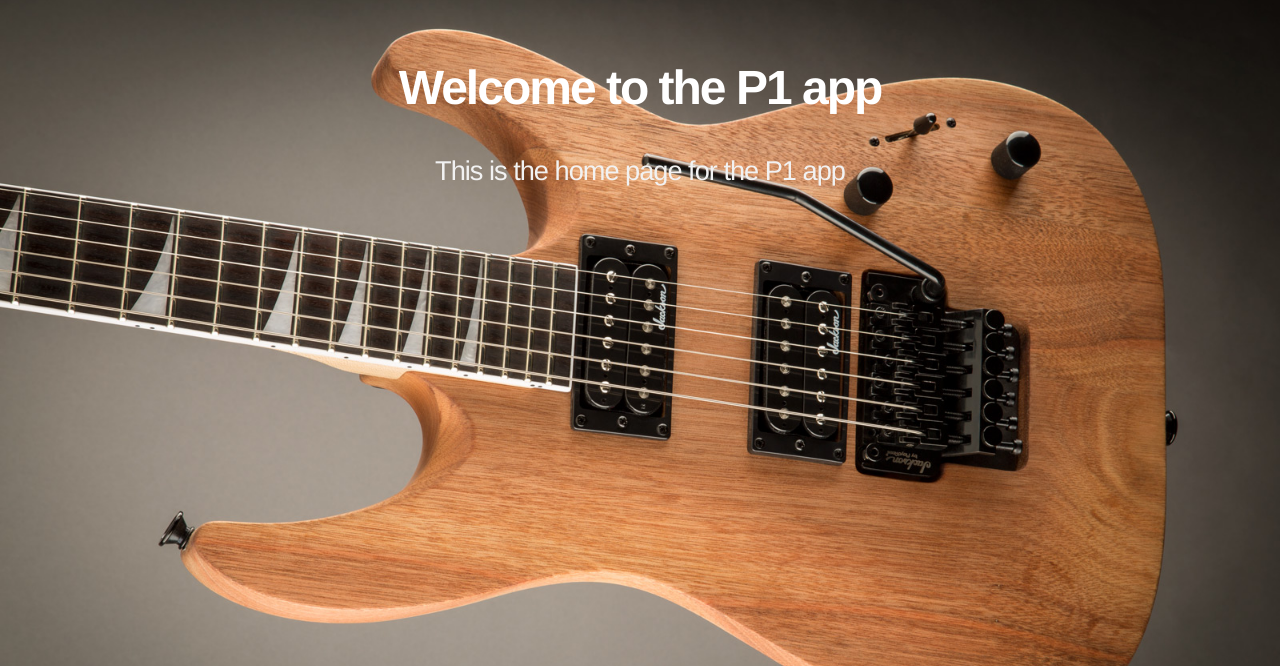
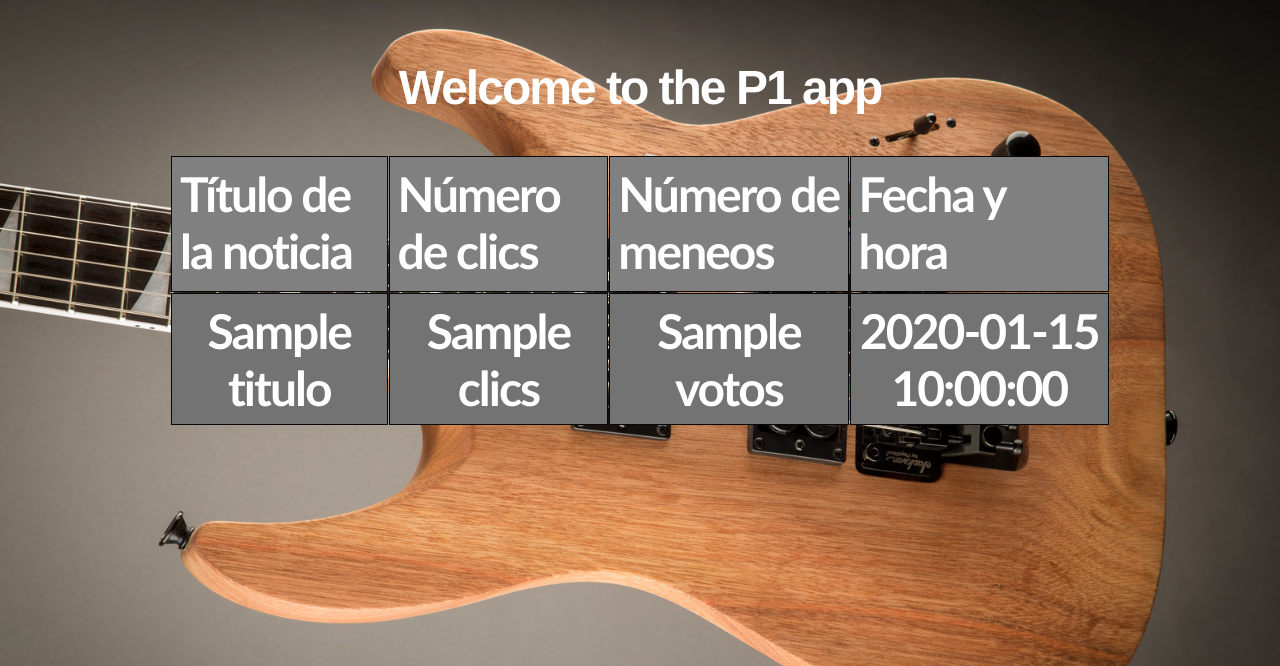
Before and after one commit to galledohm/ComputacionRed, a Flask app: template P1/app/templates/home.html in a window 1280 px wide. Shown: the part 35-701 px from the top of the page. Run offline with Flask 2, Linux system fonts and the light colour scheme; the template is opened without the code that fills it: most values are stand-ins (such as "Sample title", 1, 10 or a date in 2020).

Commit message:
Cambios minimos

```diff
--- a/P1/app/routes.py
+++ b/P1/app/routes.py
@@ -1,11 +1,40 @@
+#!/usr/bin/python3
+# -*- coding: utf-8 -*-
 from flask import Flask, render_template
+import urllib.request as urlreq
+import re
+import datetime
 
 app = Flask(__name__)
+
+def proc_data():
+    #Obtencion de la pagina web
+    req = urlreq.Request('https://meneame.net')
+    html = urlreq.urlopen(req).read()
+    html_text = html.decode(encoding='UTF-8')   #byte-type a texto
+
+    #El contenido del título es el único ubicado en el header tipo 2, por tanto, se extraen todas las cadenas entre dichos tags
+    titulo_h2 = re.findall('<h2>(.*?)</h2>',html_text)  #Ahorra usar reg.exp de urls
+    titulo = re.findall('>(.*?)</a>',titulo_h2[0])  #Tratamos la cadena obtenida para obtener solo el título
+    print ('Titulo:', titulo)
+
+    n_clics = re.findall('<div class="clics">  (\d+) clics  </div>',html_text)
+    n_clics_first = n_clics[0]
+    print ('N_Clics:', n_clics_first)
+
+    n_votos = re.findall('<a id="a-votes-\d{7}" href="/story/([a-z0-9]+-?)+\d?">(\d+)</a>',html_text)
+    n_votos_first = n_votos[0][1]
+    print ('NVotos:', n_votos_first)
+
+    #Obtencion de la fecha y hora del sistema
+    fecha = datetime.datetime.now()
+    return titulo,n_clics_first,n_votos_first,fecha
 
 @app.route('/')
 @app.route('/index')
 def home():
-  return render_template('home.html')
+    titulo,clics,votos,fecha = proc_data()
+    return render_template('home.html', titulo=titulo, clics=clics,votos=votos, fecha=fecha.strftime('%Y-%d%m %H:%M:%S'))
 
 @app.route('/about')
 def about():
--- a/P1/app/static/css/main.css
+++ b/P1/app/static/css/main.css
@@ -1,3 +1,32 @@
+#home {
+    font-family: "Trebuchet MS", Arial, Helvetica, sans-serif;
+    border-collapse: separate;
+    border-spacing:1px;
+    width: 100%;
+}
+
+#home th, #home td {
+    border: 1px solid #080808;
+    text-align: center;
+    padding: 8px;
+}
+
+#home tr:nth-child(even) {
+   background-color: #737373;
+}
+
+#home tr:hover {
+   background-color: #cccccc;
+}
+
+#home th {
+   padding-top: 12ps;
+   padding-bottom: 12px;
+   text-align: left;
+   background-color: #808080;
+   color: white;
+}
+
 body {
   margin: 0;
   padding: 0;
--- /dev/null
+++ b/P1/app/templates/dashboard.html
@@ -0,0 +1,6 @@
+{% extends "layout.html" %}
+{% block content %}
+  <div class="jumbo">
+    <h2>Data Page<h2>
+  </div>
+{% endblock %}
--- a/P1/app/templates/home.html
+++ b/P1/app/templates/home.html
@@ -2,6 +2,20 @@
 {% block content %}
   <div class="jumbo">
     <h2>Welcome to the P1 app<h2>
-    <h3>This is the home page for the P1 app<h3>
+   <!-- <h3>This is the home page for the P1 app<h3> --!>
+    <table id="home">
+      <tr>
+        <th>Título de la noticia</th>
+        <th>Número de clics</th>
+        <th>Número de meneos</th>
+        <th>Fecha y hora</th>
+      </tr>
+      <tr>
+        <td>{{ titulo }}</td>
+        <td>{{ clics }}</td>
+        <td>{{ votos }}</td>
+        <td>{{ fecha }}</td>
+      </tr>
+    </table>
   </div>
 {% endblock %}
```
Also changed, not shown: 1 other file.
